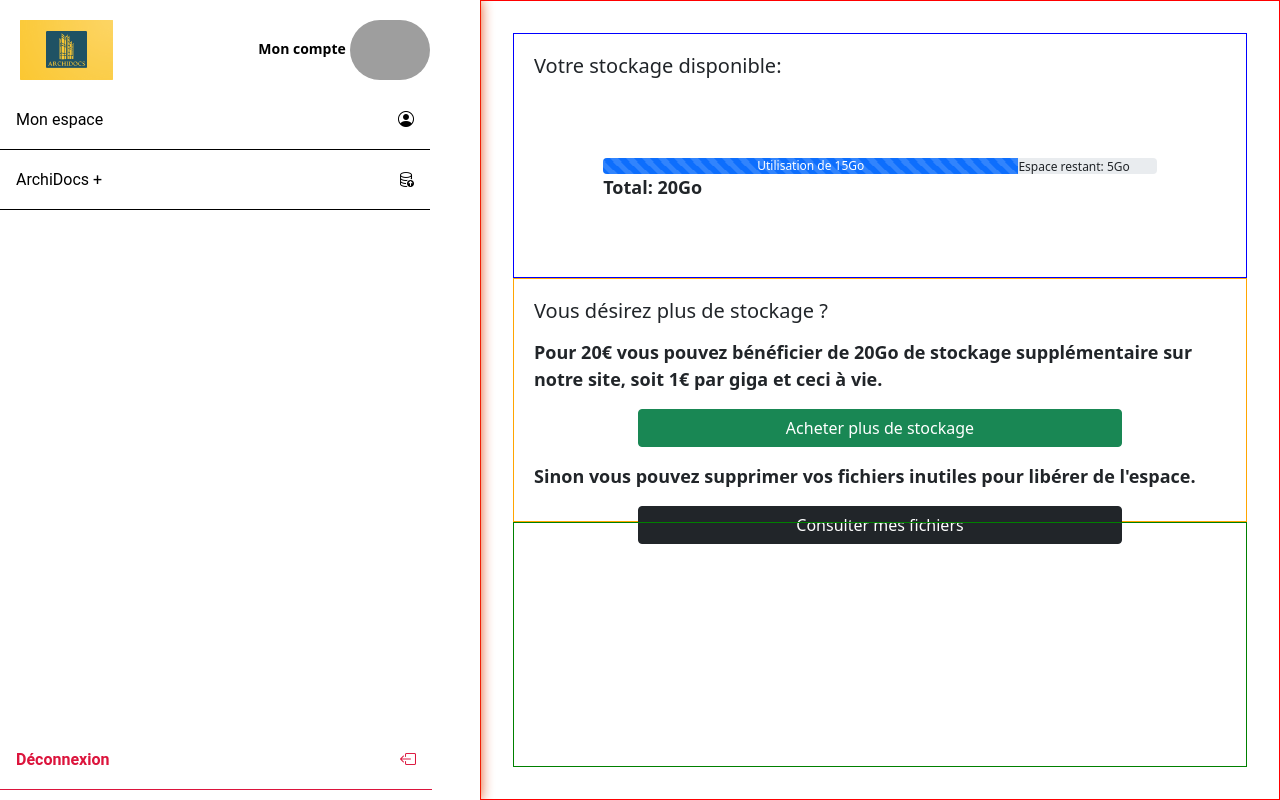
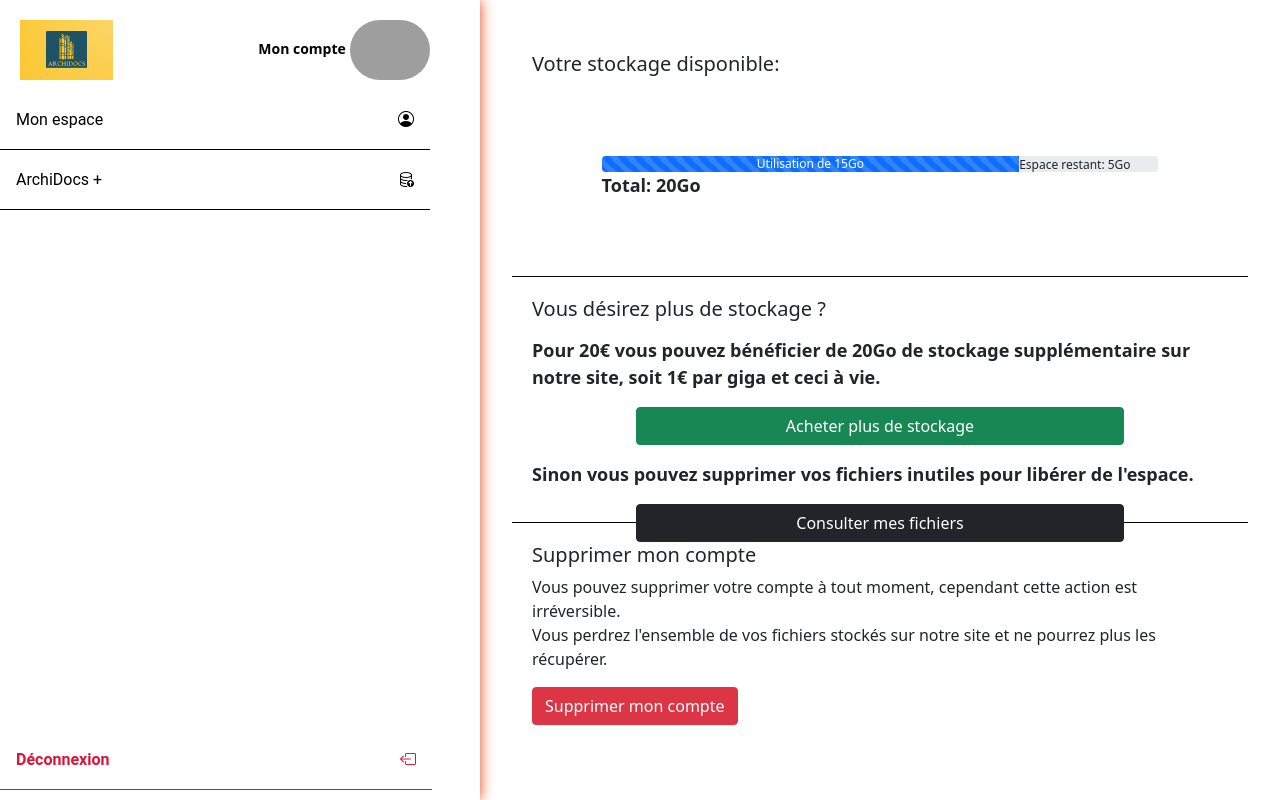
Before and after one commit to Arthurbsnrd/ArchiDocs, a PHP site: page /pages/clients/monCompte.php in a window 1280 px wide. Run offline with PHP 8.4, Linux system fonts and the light colour scheme; some libraries are stand-ins or nearby versions; grey boxes are pictures that could not be loaded.

Commit message:
avancement dans le front de la page mon compte

```diff
--- a/pages/clients/monCompte.php
+++ b/pages/clients/monCompte.php
@@ -11,6 +11,8 @@
     <link rel="shortcut icon" href="../../assets/ArchiDocs-Logo.png"/>
     <link href="https://cdn.jsdelivr.net/npm/bootstrap@5.0.2/dist/css/bootstrap.min.css" rel="stylesheet" integrity="sha384-EVSTQN3/azprG1Anm3QDgpJLIm9Nao0Yz1ztcQTwFspd3yD65VohhpuuCOmLASjC" crossorigin="anonymous">
     <script src="https://kit.fontawesome.com/3181ebab68.js" crossorigin="anonymous"></script>
+    <script src="https://cdn.jsdelivr.net/npm/@popperjs/core@2.9.2/dist/umd/popper.min.js" integrity="sha384-IQsoLXl5PILFhosVNubq5LC7Qb9DXgDA9i+tQ8Zj3iwWAwPtgFTxbJ8NT4GN1R8p" crossorigin="anonymous"></script>
+<script src="https://cdn.jsdelivr.net/npm/bootstrap@5.0.2/dist/js/bootstrap.min.js" integrity="sha384-cVKIPhGWiC2Al4u+LWgxfKTRIcfu0JTxR+EQDz/bgldoEyl4H0zUF0QKbrJ0EcQF" crossorigin="anonymous"></script>
     <!-- Icon Bootstrap -->
     <link rel="stylesheet" href="https://cdn.jsdelivr.net/npm/bootstrap-icons@1.11.3/font/bootstrap-icons.min.css">
     <!-- Icon Bootstrap -->
@@ -47,7 +49,31 @@
             <a href="" class="btn btn-dark  btn-achat-stock btn-look-fich">Consulter mes fichiers</a>
         </div>
         <div class="supp-compte">
+            <h5>Supprimer mon compte</h5>
+            <p>
+                Vous pouvez supprimer votre compte à tout moment, cependant cette action est irréversible. <br>
+                Vous perdrez l'ensemble de vos fichiers stockés sur notre site et ne pourrez plus les récupérer.
+            </p>
+            <button type="button" class="btn btn-danger btn-achat-stock" data-bs-toggle="modal" data-bs-target="#delCompte">Supprimer mon compte</button>
 
+            <div class="modal fade" id="delCompte" tabindex="-1" aria-labelledby="delCompteLabel" aria-hidden="true">
+                <div class="modal-dialog">
+                    <div class="modal-content">
+                        <div class="modal-header">
+                            <h5 class="modal-title" id="delCompteLabel">Suppression de compte</h5>
+                            <button type="button" class="btn-close" data-bs-dismiss="modal" aria-label="Close"></button>
+                        </div>
+                        <div class="modal-body">
+                            Êtes-vous sûr de vouloir supprimer votre compte ? <br>
+                            Cette action est irréversible.
+                        </div>
+                        <div class="modal-footer">
+                            <button type="button" class="btn btn-secondary" data-bs-dismiss="modal">Annuler</button>
+                            <a href="" class="btn btn-danger">Supprimer</a>
+                        </div>
+                    </div>
+                </div>
+            </div>
         </div>
     </div>
 </body>
--- a/styles/monCompte.css
+++ b/styles/monCompte.css
@@ -1,5 +1,4 @@
 .monCompte{
-    border: 1px solid red;
     display: flex;
     flex-direction: column;
     flex-wrap: wrap;
@@ -12,10 +11,10 @@
 }
 
 .monCompte .offre-actuelle{
-    border: 1px solid blue;
     height: 33.33%;
     width: 100%;
     padding: 20px;
+    border-bottom: 1px solid #000;
 }
 
 .offre-actuelle .stockage{
@@ -35,10 +34,10 @@
 }
 
 .monCompte .plus-stockage{
-    border: 1px solid orange;
     height: 33.33%;
     width: 100%;
     padding: 20px;
+    border-bottom: 1px solid #000;
 }
 
 .plus-stockage .btn-achat-stock{
@@ -55,7 +54,6 @@
 }
 
 .monCompte .supp-compte{
-    border: 1px solid green;
     height: 33.33%;
     width: 100%;
     padding: 20px;
```
